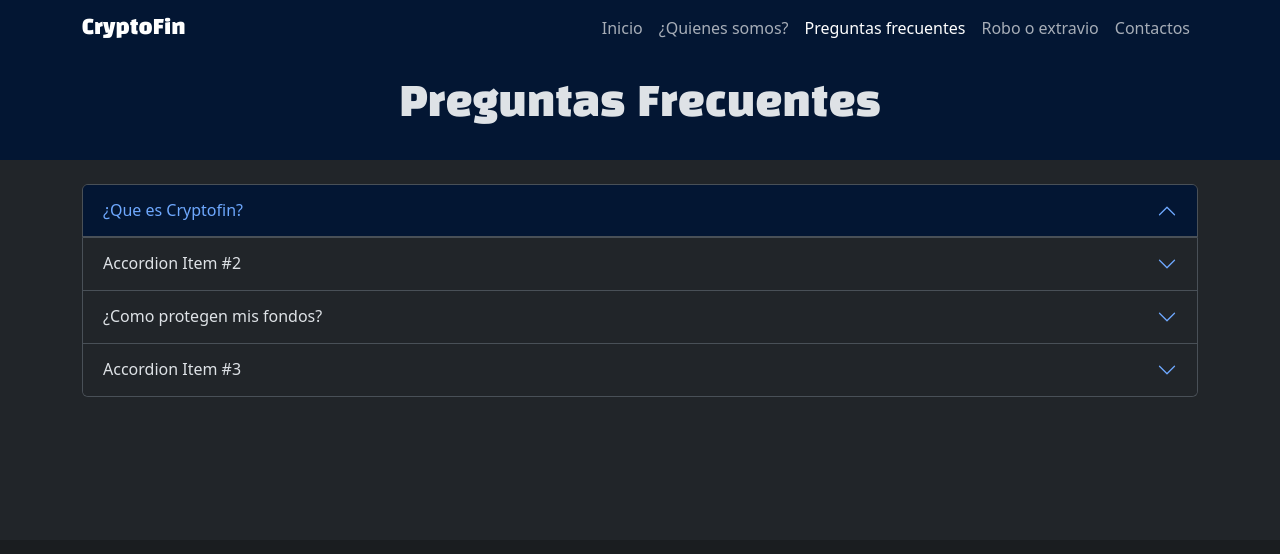
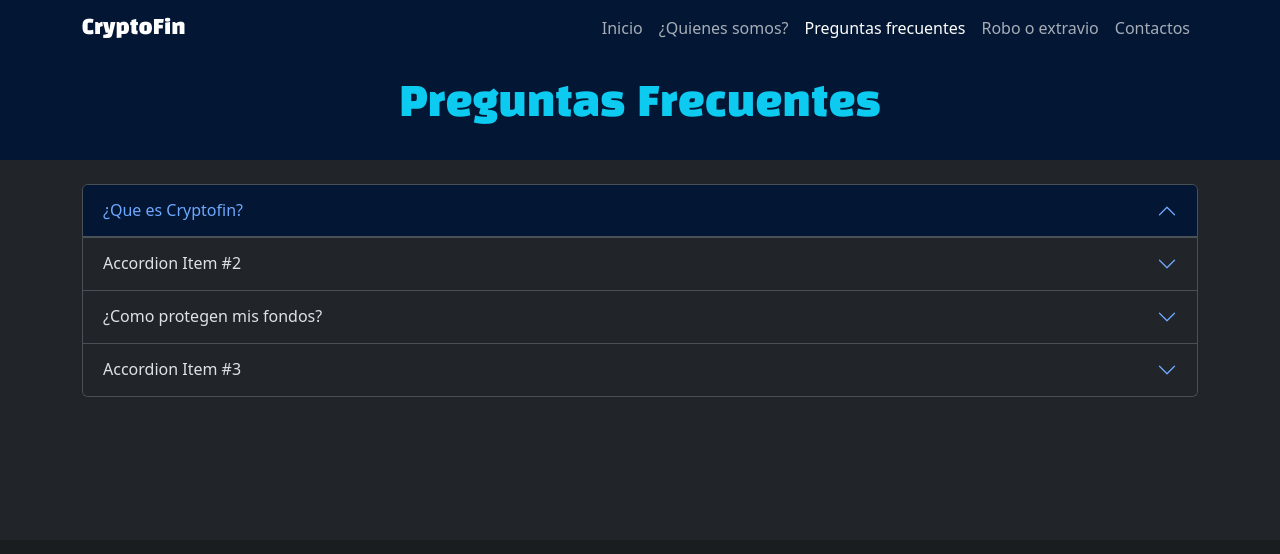
Before and after one commit to Matoma1607/cryptoFin102i, a plain HTML site: page pages/preguntasFrecuentes.html in a window 1280 px wide. Shown: the top 554 px of the page. Drawn offline with nearby package versions, Linux system fonts and the light colour scheme.

Commit message:
cambie el color de titulo de preguntas frecuentes

```diff
--- a/pages/preguntasFrecuentes.html
+++ b/pages/preguntasFrecuentes.html
@@ -65,7 +65,7 @@
     </header>
     <main>
       <section class="container-fuid bg-primary-subtle text-center py-4">
-        <h1 class="title2">Preguntas Frecuentes</h1>
+        <h1 class="title2 text-info">Preguntas Frecuentes</h1>
       </section>
       <section class="container my-4">
         <article class="accordion" id="preguntasFrecuentes">
```
